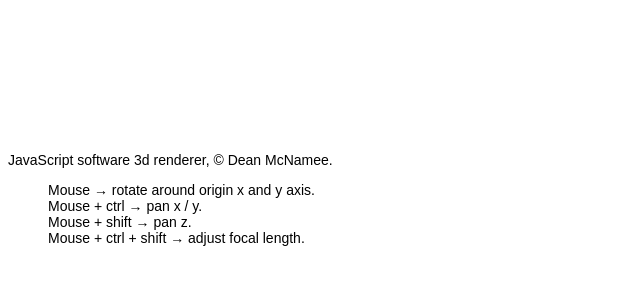
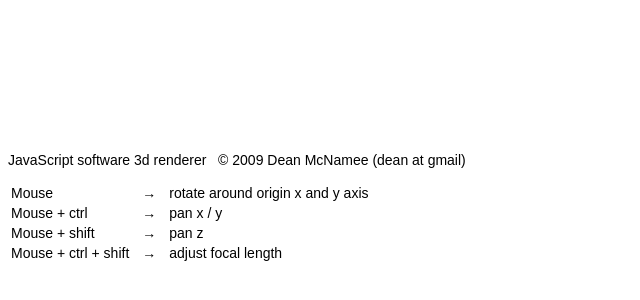
Before and after one commit to deanm/pre3d, a plain HTML site: page demos/loader.html in a window 1280 px wide. Shown: the part 470-770 px from the top of the page, without its empty margins (0-640 px from the left). Drawn offline with Linux system fonts and the light colour scheme.

Commit message:
Update loader.html to use newer demo html.

```diff
--- a/demos/loader.html
+++ b/demos/loader.html
@@ -17,6 +17,7 @@
   span.spaceyspan { margin-right: 20px; }
   div.centeredDiv { text-align: center; }
   li { list-style: none; }
+  td { padding-right: 10px; }
 </style>
 
 <script src="../pre3d.js"></script>
@@ -48,15 +49,15 @@ window.addEventListener('load', function() {
 </div>
 
 <p>
-JavaScript software 3d renderer, &copy Dean McNamee.
+JavaScript software 3d renderer &nbsp; &copy; 2009 Dean McNamee (dean at gmail)
 </p>
 
-<ul>
-  <li>Mouse &rarr; rotate around origin x and y axis.</li>
-  <li>Mouse + ctrl &rarr; pan x / y.</li>
-  <li>Mouse + shift &rarr; pan z.</li>
-  <li>Mouse + ctrl + shift &rarr; adjust focal length.</li>
-</ul>
+<table>
+<tr><td>Mouse</td><td>&rarr;</td><td>rotate around origin x and y axis</td></tr>
+<tr><td>Mouse + ctrl</td><td>&rarr;</td><td>pan x / y</td></tr>
+<tr><td>Mouse + shift</td><td>&rarr;</td><td>pan z</td></tr>
+<tr><td>Mouse + ctrl + shift</td><td>&rarr;</td><td>adjust focal length</td></tr>
+</table>
 
 <script type="text/javascript">
 var gaJsHost = (("https:" == document.location.protocol) ? "https://ssl." : "http://www.");
```
